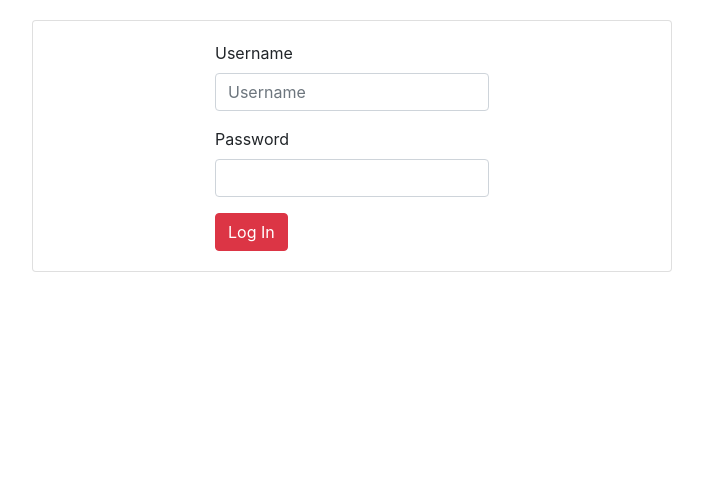
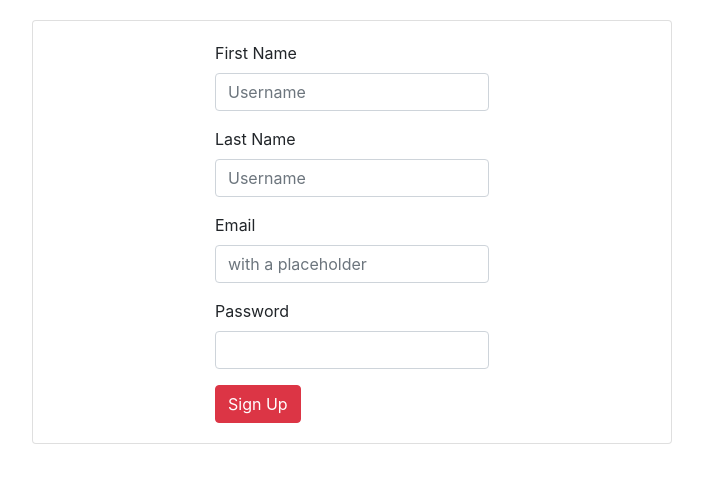
Before and after one commit to Build-Week-Secret-Family-Recipes-2/Front-End, a React (Create React App) app in the folder family-recipes/: page / in a window 1280 px wide. Shown: the top 482 px of the page, without its empty margins (288-991 px from the left). Built offline with nearby package versions, Linux system fonts and the light colour scheme.

Commit message:
register form is done

```diff
--- a/family-recipes/src/App.js
+++ b/family-recipes/src/App.js
@@ -1,10 +1,11 @@
 import React from 'react';
-import Login from "./components/login"
+// import Login from "./components/login";
+import Register from './components/register'
 
 function App() {
   return (
     <div className="App">
-      <Login />
+      <Register />
     </div>
   );
 }
--- a/family-recipes/src/components/register.js
+++ b/family-recipes/src/components/register.js
@@ -0,0 +1,32 @@
+import React from 'react';
+import { Card, Form, Button, FormGroup, Label, Input } from 'reactstrap';
+
+const Register = () => {
+    return(
+        <>
+        <Card style={{ margin: "20px auto", width: "50%" }}>
+         <Form style={{ margin: "20px auto"}}>
+      <FormGroup>
+        <Label for="firstName">First Name</Label>
+        <Input type="text" name="firstName" id="firstName" placeholder="Username" />
+      </FormGroup>
+      <FormGroup>
+        <Label for="lastName">Last Name</Label>
+        <Input type="text" name="lastName" id="lastName" placeholder="Username" />
+      </FormGroup>
+      <FormGroup>
+        <Label for="exampleEmail">Email</Label>
+        <Input type="email" name="email" id="exampleEmail" placeholder="with a placeholder" />
+      </FormGroup>
+      <FormGroup>
+        <Label for="examplePassword">Password</Label>
+        <Input type="password" name="password" id="examplePassword" />
+      </FormGroup>
+      <Button color="danger">Sign Up</Button>
+      </Form>
+      </Card>
+        </>
+    )
+}
+
+export default Register;
```
